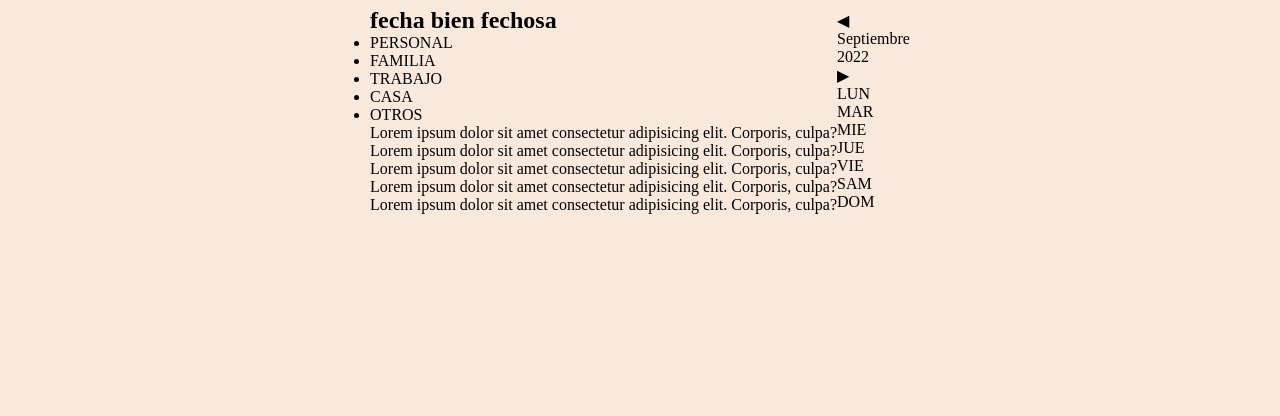
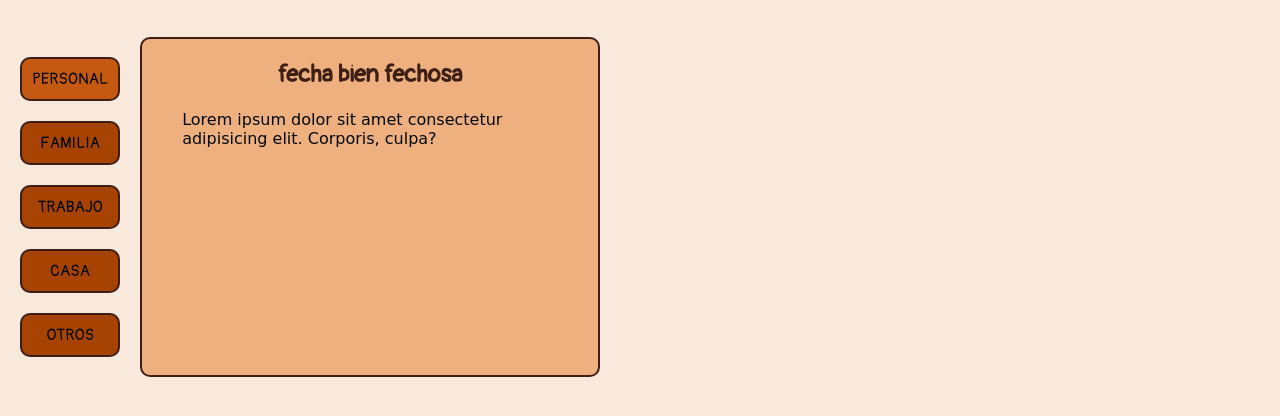
Before and after one commit to WaffleWithoutSyrup/To_Do_List, a plain HTML site: page to_do_list.html in a window 1280 px wide. Shown: the part 62-478 px from the top of the page. Drawn offline with nearby package versions, Linux system fonts and the light colour scheme; a web font is replaced by a local one.

Commit message:
pagina web y cambios en js

```diff
--- a/css/estilos_todo_list.css
+++ b/css/estilos_todo_list.css
@@ -19,13 +19,59 @@ h1{
     padding: 10px;
     margin: 10px;
 }
-main{
+.to_do_list{
     display: flex;
     align-items: center;
     justify-content: center;
-    min-height: 100px;
+    height: 400px;
+    width: 600px;
 }
-.calendario{
+.opcion{
+    background-color: #a64302;
+    color: #020910;
+    margin: 20px;
+    list-style: none;
+    padding: 10px;
+    border: #3d1f16 2px solid;
+    border-radius: 10px;
+    text-align: center;
+    font-family: 'Pangolin', cursive;
+    cursor: pointer;
+}
+
+.opcion_active{
+    background-color: #c55911;
+}
+.listas_distintas{
     background-color: #efb080;
-    d
+    border-radius: 10px;
+    border: 2px #3d1f16 solid;
+    padding: 20px;
+    overflow: hidden;
+    width: 100%;
+    height: 85%;
 }
+#fecha{
+    font-family: 'Pangolin', cursive;
+    color: #3d1f16;
+    text-align: center;
+    padding: 1px;
+}
+.content{
+    width: 100%;
+    height: 100%;
+    color: #020910;
+    display: none;
+    padding: 20px;
+}
+.content_active{
+    display: block;
+}
+.content p{
+    font-family: 'Klee One', cursive;
+}
+
+
+/*.calendario{
+    background-color: #efb080;
+}*/
--- a/to_do_list.html
+++ b/to_do_list.html
@@ -18,12 +18,9 @@
     </header>
     <main>
         <div class="to_do_list">
-            <div id="fecha">
-                <h2>fecha bien fechosa
-                </h2>
-            </div>
+
             <ul class="categorias">
-                <li class="opcion opcion1" id="personal_tab">PERSONAL</li>
+                <li class="opcion opcion1 opcion_active" id="personal_tab">PERSONAL</li>
                 <li class="opcion opcion2" id="familia_tab">FAMILIA</li>
                 <li class="opcion opcion3" id="trabajo_tab">TRABAJO</li>
                 <li class="opcion opcion4" id="casa_tab">CASA</li>
@@ -31,7 +28,11 @@
             </ul>
 
             <div class="listas_distintas">
-                <div class="content personal_cont" id="personal_cont">
+                <div id="fecha">
+                    <h2 >fecha bien fechosa
+                    </h2>
+                </div>
+                <div class="content personal_cont content_active" id="personal_cont">
                     <p>Lorem ipsum dolor sit amet consectetur adipisicing elit. Corporis, culpa?</p>
                 </div>
 
@@ -60,7 +61,9 @@
 
 
 
-        <div class="tareas_diarias">
+<!--
+
+            <div class="tareas_diarias">
         </div>
 
 
@@ -87,7 +90,7 @@
                 <div class="cal_dia cal_item">DOM</div>
             </dv>
             <div class="cal_dias" id="dias"></div>
-        </div>
+        </div> -->
     </main>
 
 
```
Also changed, not shown: JS/to_do_list.js (+12 -34 lines).
